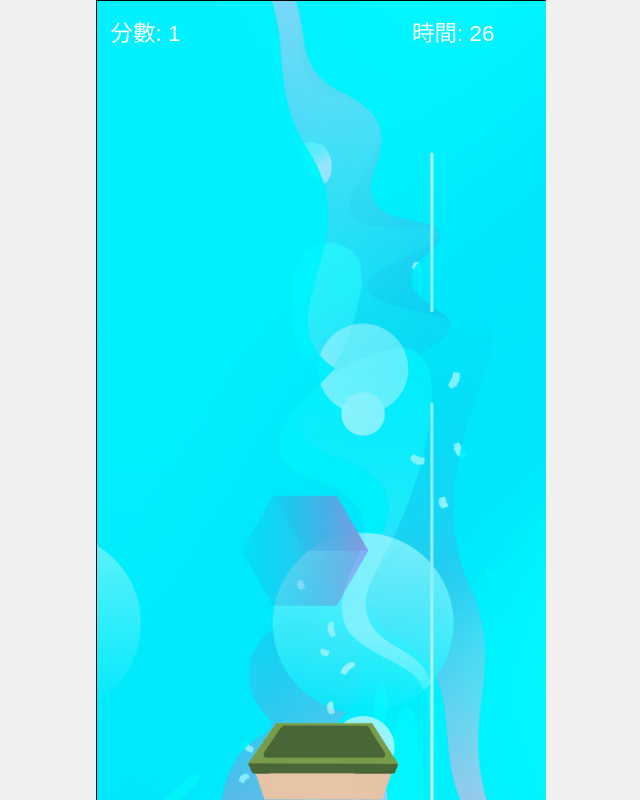
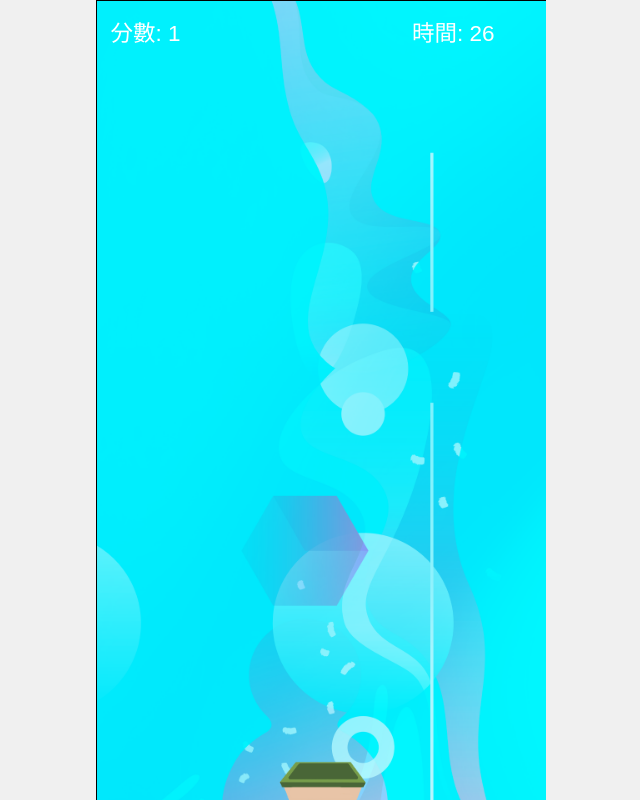
Before and after one commit to Copedman/copedman.github.io, a plain HTML site: page index.html in a window 1280 px wide. Shown: the whole page, without its empty margins (319-959 px from the left). Drawn offline with Linux system fonts and the light colour scheme.

Commit message:
Update index.html

```diff
--- a/index.html
+++ b/index.html
@@ -136,11 +136,11 @@
         }
 
         // 遊戲參數（根據畫布尺寸動態調整）
-        let basketWidth = canvas.width * 0.35;
-        let basketHeight = canvas.height * 0.1;
+        let basketWidth = canvas.width * 0.2;
+        let basketHeight = canvas.height * 0.05;
         const objectSize = canvas.width * 0.1;
         const gameTime = 30;
-        const baseFallSpeed = 300; // 基礎掉落速度（像素/秒，可調整）
+        const baseFallSpeed = 500; // 基礎掉落速度（像素/秒，可調整）
         const speedVariation = 200; // 速度隨機變化的範圍（像素/秒，可調整）
         const spawnRatePerSecond = 0.03; // 每秒生成物件的機率
 
```
